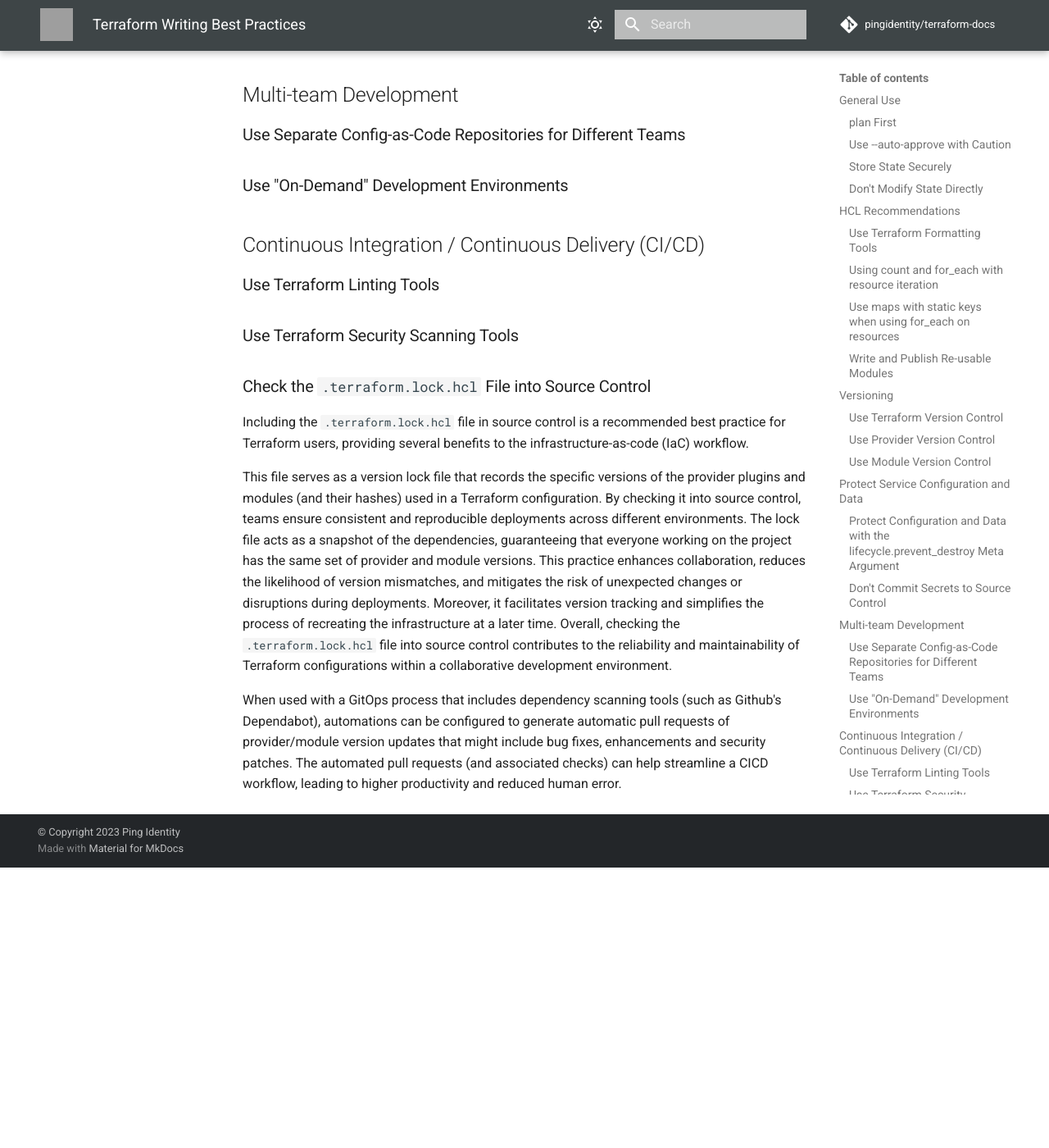
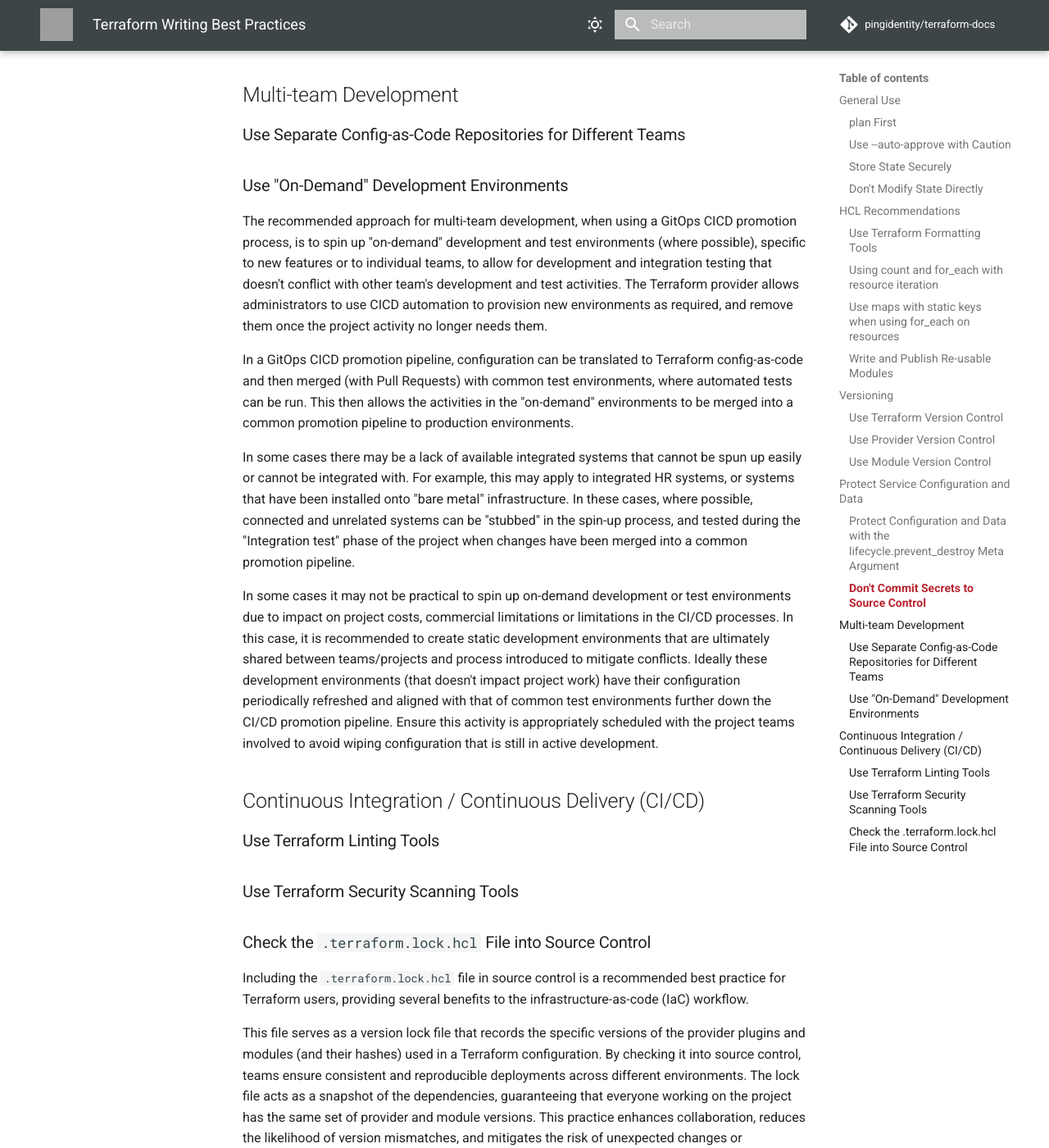
Before and after one commit to pingidentity/terraform-docs, an MkDocs documentation site: the page built from docs/best-practices/index.md, in a window 1280 px wide and 1400 px high, scrolled down 8836 px. Shown: the whole window at 82% size. Built offline with MkDocs 1.6.1 and Material for MkDocs 9.7.7, drawn with Linux system fonts in a browser that asks for light colours; comment, search, counter and statistics services are not loaded; before the commit the page ends 9894 px from its top, so only the background shows below that; grey boxes are pictures that could not be loaded.

Commit message:
add general "on demand" environment best practice

```diff
--- a/docs/best-practices/index.md
+++ b/docs/best-practices/index.md
@@ -330,6 +330,14 @@ resource "pingone_schema_attribute" "my_attribute" {
 
 ### Use "On-Demand" Development Environments
 
+The recommended approach for multi-team development, when using a GitOps CICD promotion process, is to spin up "on-demand" development and test environments (where possible), specific to new features or to individual teams, to allow for development and integration testing that doesn't conflict with other team's development and test activities.  The Terraform provider allows administrators to use CICD automation to provision new environments as required, and remove them once the project activity no longer needs them.
+
+In a GitOps CICD promotion pipeline, configuration can be translated to Terraform config-as-code and then merged (with Pull Requests) with common test environments, where automated tests can be run.  This then allows the activities in the "on-demand" environments to be merged into a common promotion pipeline to production environments.
+
+In some cases there may be a lack of available integrated systems that cannot be spun up easily or cannot be integrated with.  For example, this may apply to integrated HR systems, or systems that have been installed onto "bare metal" infrastructure.  In these cases, where possible, connected and unrelated systems can be "stubbed" in the spin-up process, and tested during the "Integration test" phase of the project when changes have been merged into a common promotion pipeline.
+
+In some cases it may not be practical to spin up on-demand development or test environments due to impact on project costs, commercial limitations or limitations in the CI/CD processes.  In this case, it is recommended to create static development environments that are ultimately shared between teams/projects and process introduced to mitigate conflicts.  Ideally these development environments (that doesn't impact project work) have their configuration periodically refreshed and aligned with that of common test environments further down the CI/CD promotion pipeline.  Ensure this activity is appropriately scheduled with the project teams involved to avoid wiping configuration that is still in active development.
+
 ## Continuous Integration / Continuous Delivery (CI/CD)
 
 ### Use Terraform Linting Tools
```
